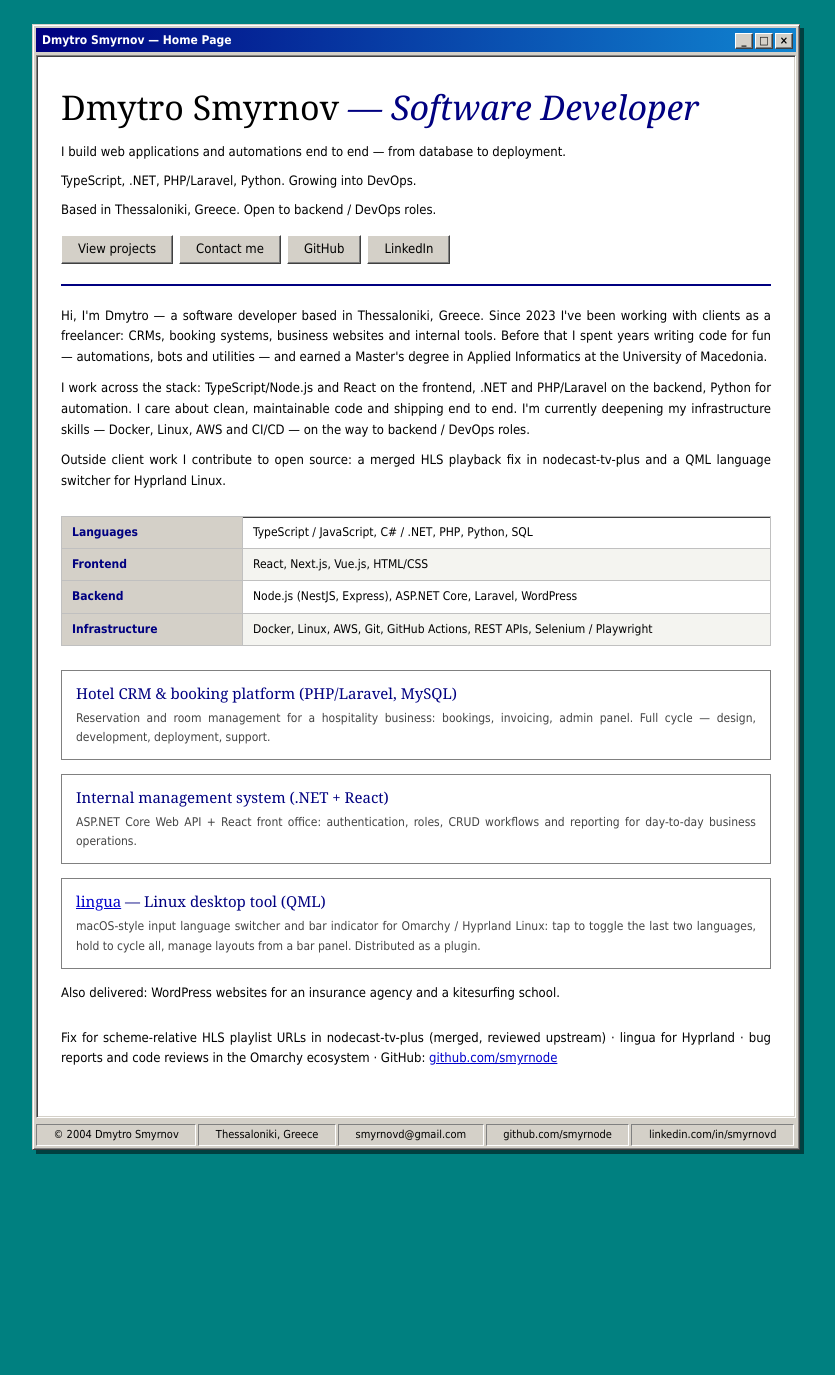
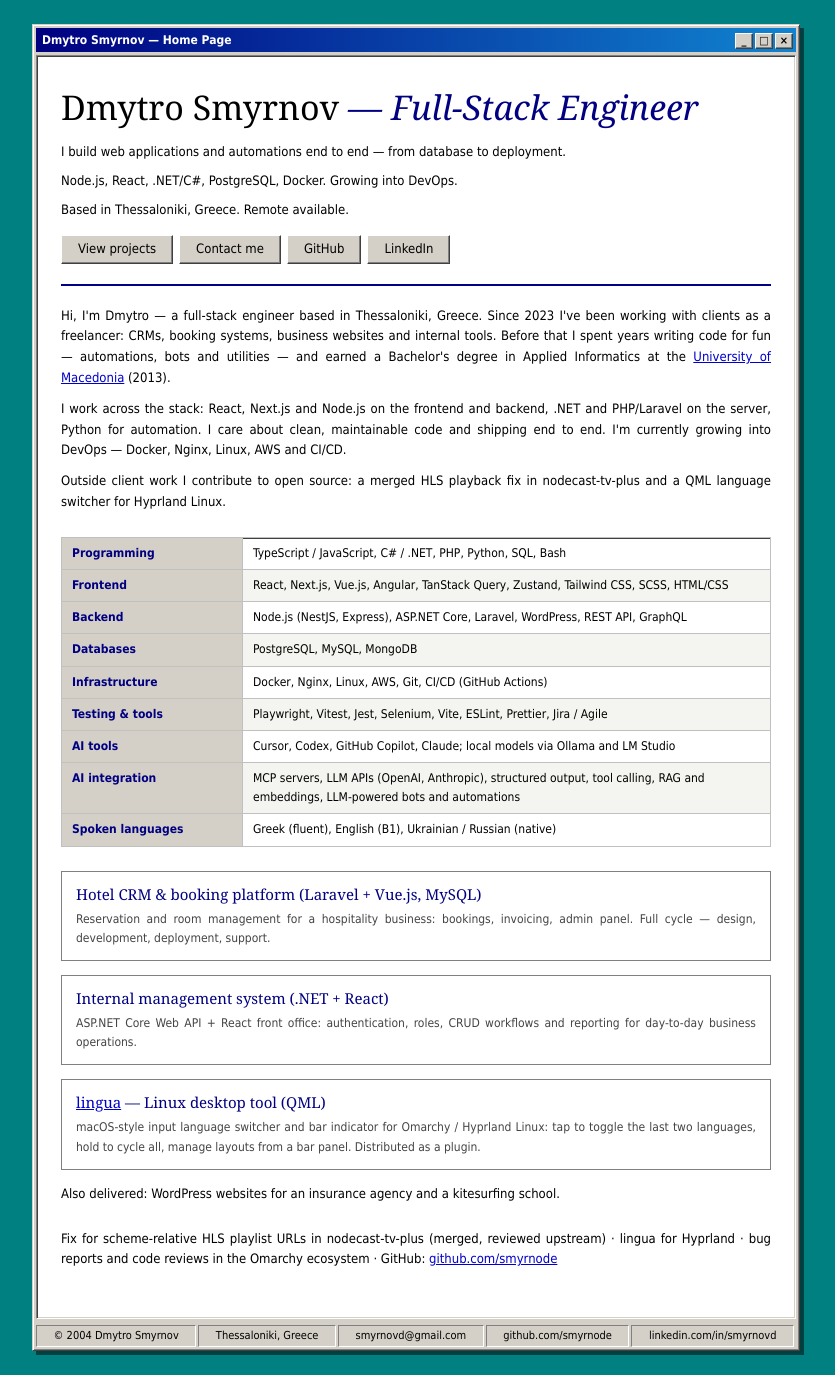
Before and after one commit to smyrnode/smyrnode.github.io, a Jekyll site: the page built from index.md, in a window 1280 px wide. Shown: the whole page, without its empty margins (224-1059 px from the left). Built offline with Jekyll 4.4.1, drawn with Linux system fonts in a browser that asks for light colours; before the commit the page ends 1174 px from its top, so only the background shows below that.

Commit message:
Update content from CV: full-stack positioning, education, skills, AI, languages

```diff
--- a/_config.yml
+++ b/_config.yml
@@ -1,5 +1,5 @@
 title: Dmytro Smyrnov — Software Developer
-description: "Dmytro Smyrnov — software developer in Thessaloniki. TypeScript, .NET, PHP/Laravel, Python, Docker. Open to backend / DevOps roles."
+description: "Dmytro Smyrnov — full-stack engineer in Thessaloniki. Node.js, React, .NET/C#, PostgreSQL, Docker. Growing into DevOps. Remote available."
 author: Dmytro Smyrnov
 email: smyrnovd@gmail.com
 
--- a/index.md
+++ b/index.md
@@ -12,36 +12,56 @@ layout: default
   <div class="window-body">
 
   <header class="site-header">
-    <h1>Dmytro Smyrnov <em>&mdash; Software Developer</em></h1>
+    <h1>Dmytro Smyrnov <em>&mdash; Full-Stack Engineer</em></h1>
     <p>I build web applications and automations end to end &mdash; from database to deployment.</p>
-    <p>TypeScript, .NET, PHP/Laravel, Python. Growing into DevOps.</p>
-    <p>Based in Thessaloniki, Greece. Open to backend / DevOps roles.</p>
+    <p>Node.js, React, .NET/C#, PostgreSQL, Docker. Growing into DevOps.</p>
+    <p>Based in Thessaloniki, Greece. Remote available.</p>
     <nav class="retro-nav"><a href="#projects">View projects</a><a href="#contact">Contact me</a><a href="https://github.com/smyrnode" target="_blank" rel="noopener">GitHub</a><a href="https://www.linkedin.com/in/smyrnovd/" target="_blank" rel="noopener">LinkedIn</a></nav>
   </header>
 
   <section class="section">
-    <p>Hi, I'm Dmytro &mdash; a software developer based in Thessaloniki, Greece. Since 2023 I've been working with clients as a freelancer: CRMs, booking systems, business websites and internal tools. Before that I spent years writing code for fun &mdash; automations, bots and utilities &mdash; and earned a Master's degree in Applied Informatics at the University of Macedonia.</p>
-    <p>I work across the stack: TypeScript/Node.js and React on the frontend, .NET and PHP/Laravel on the backend, Python for automation. I care about clean, maintainable code and shipping end to end. I'm currently deepening my infrastructure skills &mdash; Docker, Linux, AWS and CI/CD &mdash; on the way to backend / DevOps roles.</p>
+    <p>Hi, I'm Dmytro &mdash; a full-stack engineer based in Thessaloniki, Greece. Since 2023 I've been working with clients as a freelancer: CRMs, booking systems, business websites and internal tools. Before that I spent years writing code for fun &mdash; automations, bots and utilities &mdash; and earned a Bachelor's degree in Applied Informatics at the <a href="https://www.uom.gr/" target="_blank" rel="noopener">University of Macedonia</a> (2013).</p>
+    <p>I work across the stack: React, Next.js and Node.js on the frontend and backend, .NET and PHP/Laravel on the server, Python for automation. I care about clean, maintainable code and shipping end to end. I'm currently growing into DevOps &mdash; Docker, Nginx, Linux, AWS and CI/CD.</p>
     <p>Outside client work I contribute to open source: a merged HLS playback fix in nodecast-tv-plus and a QML language switcher for Hyprland Linux.</p>
   </section>
 
   <section class="section">
     <table class="skills-table">
       <tr>
-        <td class="category">Languages</td>
-        <td>TypeScript / JavaScript, C# / .NET, PHP, Python, SQL</td>
+        <td class="category">Programming</td>
+        <td>TypeScript / JavaScript, C# / .NET, PHP, Python, SQL, Bash</td>
       </tr>
       <tr>
         <td class="category">Frontend</td>
-        <td>React, Next.js, Vue.js, HTML/CSS</td>
+        <td>React, Next.js, Vue.js, Angular, TanStack Query, Zustand, Tailwind CSS, SCSS, HTML/CSS</td>
       </tr>
       <tr>
         <td class="category">Backend</td>
-        <td>Node.js (NestJS, Express), ASP.NET Core, Laravel, WordPress</td>
+        <td>Node.js (NestJS, Express), ASP.NET Core, Laravel, WordPress, REST API, GraphQL</td>
+      </tr>
+      <tr>
+        <td class="category">Databases</td>
+        <td>PostgreSQL, MySQL, MongoDB</td>
       </tr>
       <tr>
         <td class="category">Infrastructure</td>
-        <td>Docker, Linux, AWS, Git, GitHub Actions, REST APIs, Selenium / Playwright</td>
+        <td>Docker, Nginx, Linux, AWS, Git, CI/CD (GitHub Actions)</td>
+      </tr>
+      <tr>
+        <td class="category">Testing &amp; tools</td>
+        <td>Playwright, Vitest, Jest, Selenium, Vite, ESLint, Prettier, Jira / Agile</td>
+      </tr>
+      <tr>
+        <td class="category">AI tools</td>
+        <td>Cursor, Codex, GitHub Copilot, Claude; local models via Ollama and LM Studio</td>
+      </tr>
+      <tr>
+        <td class="category">AI integration</td>
+        <td>MCP servers, LLM APIs (OpenAI, Anthropic), structured output, tool calling, RAG and embeddings, LLM-powered bots and automations</td>
+      </tr>
+      <tr>
+        <td class="category">Spoken languages</td>
+        <td>Greek (fluent), English (B1), Ukrainian / Russian (native)</td>
       </tr>
     </table>
   </section>
@@ -49,7 +69,7 @@ layout: default
   <section class="section" id="projects">
     <ul class="projects">
       <li>
-        <h3>Hotel CRM &amp; booking platform (PHP/Laravel, MySQL)</h3>
+        <h3>Hotel CRM &amp; booking platform (Laravel + Vue.js, MySQL)</h3>
         <p>Reservation and room management for a hospitality business: bookings, invoicing, admin panel. Full cycle &mdash; design, development, deployment, support.</p>
       </li>
       <li>
```
